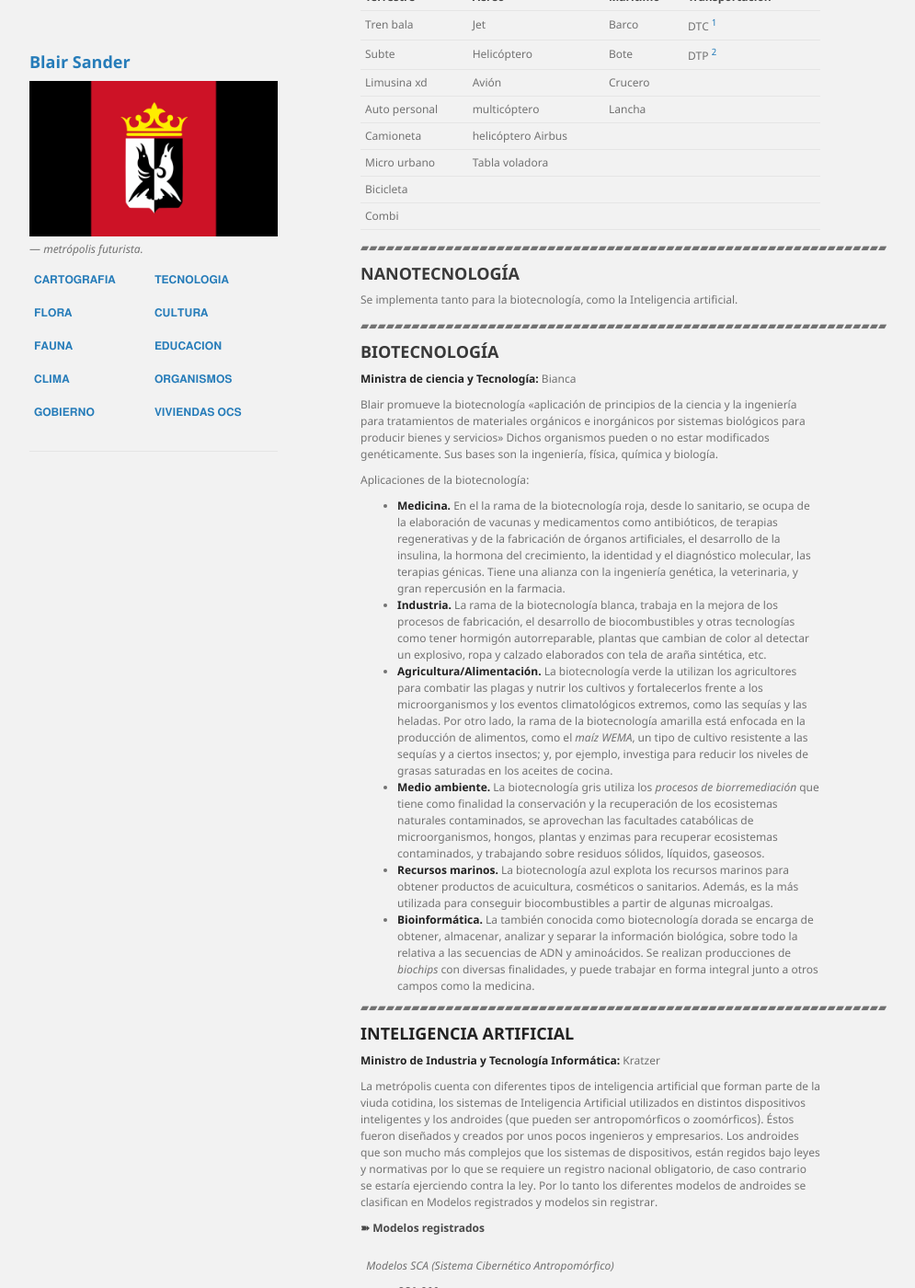
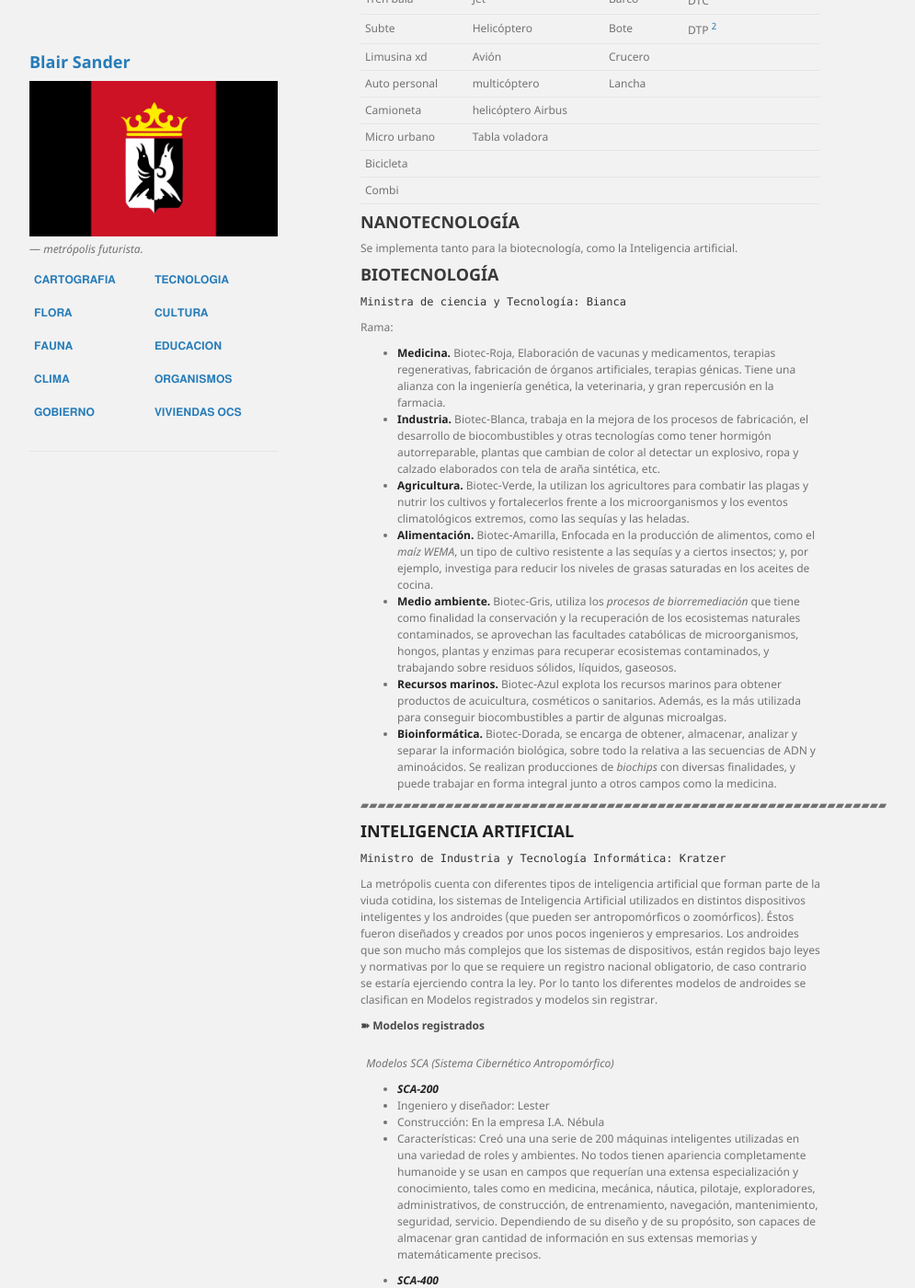
Before and after one commit to BlairSander/ciudad, a Jekyll site: the page built from tecnologia.md, in a window 1280 px wide and 1400 px high, scrolled down 268 px. Shown: the whole window at 92% size, without its empty margins (178-1173 px from the left). Built offline with Jekyll 4.4.1, drawn with Linux system fonts in a browser that asks for light colours; our own code applies the rules of GitHub Pages for plain Markdown files; some of the changed text lies outside the part shown.

Commit message:
tecnologia.md

```diff
--- a/tecnologia.md
+++ b/tecnologia.md
@@ -9,10 +9,8 @@ layout: default
 - [Biotecnología](#biotecnología)
 - [Inteligencia Artificial](#inteligencia-artificial)
 
-▰▰▰▰▰▰▰▰▰▰▰▰▰▰▰▰▰▰▰▰▰▰▰▰▰▰▰▰▰▰▰▰▰▰▰▰▰▰▰▰▰▰▰▰▰▰▰▰▰▰▰▰▰▰▰▰▰▰▰▰▰▰
 
 ## TRANSPORTE
-
 `Ministra de transporte: Tanis`
 
 |Terrestre|Aéreo|Marítimo|Transportación|
@@ -34,34 +32,31 @@ layout: default
 
 [^1]: DTP: (dispositivo de transporte por pulsera). Este dispositivo sólo logra transportar hasta dos personas por vez.
 
-▰▰▰▰▰▰▰▰▰▰▰▰▰▰▰▰▰▰▰▰▰▰▰▰▰▰▰▰▰▰▰▰▰▰▰▰▰▰▰▰▰▰▰▰▰▰▰▰▰▰▰▰▰▰▰▰▰▰▰▰▰▰
+
 
 ## NANOTECNOLOGÍA
 
 Se implementa tanto para la biotecnología, como la Inteligencia artificial.
 
-▰▰▰▰▰▰▰▰▰▰▰▰▰▰▰▰▰▰▰▰▰▰▰▰▰▰▰▰▰▰▰▰▰▰▰▰▰▰▰▰▰▰▰▰▰▰▰▰▰▰▰▰▰▰▰▰▰▰▰▰▰▰
+
 
 ## BIOTECNOLOGÍA
+`Ministra de ciencia y Tecnología: Bianca`
 
-**Ministra de ciencia y Tecnología:** Bianca
-
-Blair promueve la biotecnología «aplicación de principios de la ciencia y la ingeniería para tratamientos de materiales orgánicos e inorgánicos por sistemas biológicos para producir bienes y servicios» Dichos organismos pueden o no estar modificados genéticamente. Sus bases son la ingeniería, física, química y biología.
-
-Aplicaciones de la biotecnología:
-
-* **Medicina.** En el la rama de la biotecnología roja, desde lo sanitario, se ocupa de la elaboración de vacunas y medicamentos como antibióticos, de terapias regenerativas y de la fabricación de órganos artificiales, el desarrollo de la insulina, la hormona del crecimiento, la identidad y el diagnóstico molecular, las terapias génicas. Tiene una alianza con la ingeniería genética, la veterinaria, y gran repercusión en la farmacia.
-* **Industria.** La rama de la biotecnología blanca, trabaja en la mejora de los procesos de fabricación, el desarrollo de biocombustibles y otras tecnologías como tener hormigón autorreparable, plantas que cambian de color al detectar un explosivo, ropa y calzado elaborados con tela de araña sintética, etc.
-* **Agricultura/Alimentación.** La biotecnología verde la utilizan los agricultores para combatir las plagas y nutrir los cultivos y fortalecerlos frente a los microorganismos y los eventos climatológicos extremos, como las sequías y las heladas. Por otro lado, la rama de la biotecnología amarilla está enfocada en la producción de alimentos, como el _maíz WEMA_, un tipo de cultivo resistente a las sequías y a ciertos insectos; y, por ejemplo, investiga para reducir los niveles de grasas saturadas en los aceites de cocina.
-* **Medio ambiente.** La biotecnología gris utiliza los _procesos de biorremediación_ que tiene como finalidad la conservación y la recuperación de los ecosistemas naturales contaminados, se aprovechan las facultades catabólicas de microorganismos, hongos, plantas y enzimas para recuperar ecosistemas contaminados, y trabajando sobre residuos sólidos, líquidos, gaseosos.
-* **Recursos marinos.** La biotecnología azul explota los recursos marinos para obtener productos de acuicultura, cosméticos o sanitarios. Además, es la más utilizada para conseguir biocombustibles a partir de algunas microalgas.
-* **Bioinformática.** La también conocida como biotecnología dorada se encarga de obtener, almacenar, analizar y separar la información biológica, sobre todo la relativa a las secuencias de ADN y aminoácidos. Se realizan producciones de _biochips_ con diversas finalidades, y puede trabajar en forma integral junto a otros campos como la medicina.
+Rama:
+* **Medicina.** Biotec-Roja, Elaboración de vacunas y medicamentos, terapias regenerativas, fabricación de órganos artificiales,  terapias génicas. Tiene una alianza con la ingeniería genética, la veterinaria, y gran repercusión en la farmacia.
+* **Industria.** Biotec-Blanca, trabaja en la mejora de los procesos de fabricación, el desarrollo de biocombustibles y otras tecnologías como tener hormigón autorreparable, plantas que cambian de color al detectar un explosivo, ropa y calzado elaborados con tela de araña sintética, etc.
+* **Agricultura.** Biotec-Verde, la utilizan los agricultores para combatir las plagas y nutrir los cultivos y fortalecerlos frente a los microorganismos y los eventos climatológicos extremos, como las sequías y las heladas.
+* **Alimentación.** Biotec-Amarilla, Enfocada en la producción de alimentos, como el _maíz WEMA_, un tipo de cultivo resistente a las sequías y a ciertos insectos; y, por ejemplo, investiga para reducir los niveles de grasas saturadas en los aceites de cocina.
+* **Medio ambiente.** Biotec-Gris, utiliza los _procesos de biorremediación_ que tiene como finalidad la conservación y la recuperación de los ecosistemas naturales contaminados, se aprovechan las facultades catabólicas de microorganismos, hongos, plantas y enzimas para recuperar ecosistemas contaminados, y trabajando sobre residuos sólidos, líquidos, gaseosos.
+* **Recursos marinos.** Biotec-Azul explota los recursos marinos para obtener productos de acuicultura, cosméticos o sanitarios. Además, es la más utilizada para conseguir biocombustibles a partir de algunas microalgas.
+* **Bioinformática.** Biotec-Dorada, se encarga de obtener, almacenar, analizar y separar la información biológica, sobre todo la relativa a las secuencias de ADN y aminoácidos. Se realizan producciones de _biochips_ con diversas finalidades, y puede trabajar en forma integral junto a otros campos como la medicina.
 
 ▰▰▰▰▰▰▰▰▰▰▰▰▰▰▰▰▰▰▰▰▰▰▰▰▰▰▰▰▰▰▰▰▰▰▰▰▰▰▰▰▰▰▰▰▰▰▰▰▰▰▰▰▰▰▰▰▰▰▰▰▰▰
 
 INTELIGENCIA ARTIFICIAL
 =
-**Ministro de Industria y Tecnología Informática:** Kratzer
+`Ministro de Industria y Tecnología Informática: Kratzer`
 
 La metrópolis cuenta con diferentes tipos de inteligencia artificial que forman parte de la viuda cotidina, los sistemas de Inteligencia Artificial utilizados en distintos dispositivos inteligentes y los androides (que pueden ser antropomórficos o zoomórficos). Éstos fueron diseñados y creados por unos pocos ingenieros y empresarios. Los androides que son mucho más complejos que los sistemas de dispositivos, están regidos bajo leyes y normativas por lo que se requiere un registro nacional obligatorio, de caso contrario se estaría ejerciendo contra la ley. Por lo tanto los diferentes modelos de androides se clasifican en Modelos registrados y modelos sin registrar.
 
@@ -141,3 +136,8 @@ Estas leyes surgen únicamente como medida de protección para los seres humanos
 * **_Pulsar._** Empresa privada, perteneciente a Tanis. Desarrollo de vehículos motorizados autónomos. Son sistemas de inteligencia artificial capaces de circular en el tráfico real recurriendo tan sólo a cámaras y sensores, IA y un navegador GPS. Emplea el deep learning para aprender a conducir por experiencia. Pueden reconocer el entorno, identificar situaciones de riesgo y detectar, por ejemplo, marcas viales, señales, peatones o ciclistas. También emplean inteligencia artificial para el procesamiento natural del lenguaje, de modo que se puede comunicar con el vehículo usando la forma de hablar natural. De esta forma, se le puede dar órdenes, como “sube la temperatura del climatizador a 24 grados”. Además, estos sistemas reconocen rutinas (rutas habituales, música preferida, temperatura favorita…) para automatizarlas.
 * **_Muro Génesis._** Organismo perteneciente a la nación, dirigido por Dark. Desarrollo web, defensa y ciberseguridad. Fabrica drones que crean mapas para la seguridad nacional. Encuentra vulnerabilidades en la ciberseguridad. Fabrica sistemas de vigilancia con fines de seguridad nacional.
 * **_ONG IADA._** Fundada por Ray. ONG IADA. Ingeniería ambiental y defensa animal. Fabrica robots que identifican y clasifican materiales reciclables.
+
+
+
+
+▰▰▰▰▰▰▰▰▰▰▰▰▰▰▰▰▰▰▰▰▰▰▰▰▰▰▰▰▰▰▰▰▰▰▰▰▰▰▰▰▰▰▰▰▰▰▰▰▰▰▰▰▰▰▰▰▰▰▰▰▰▰
```
